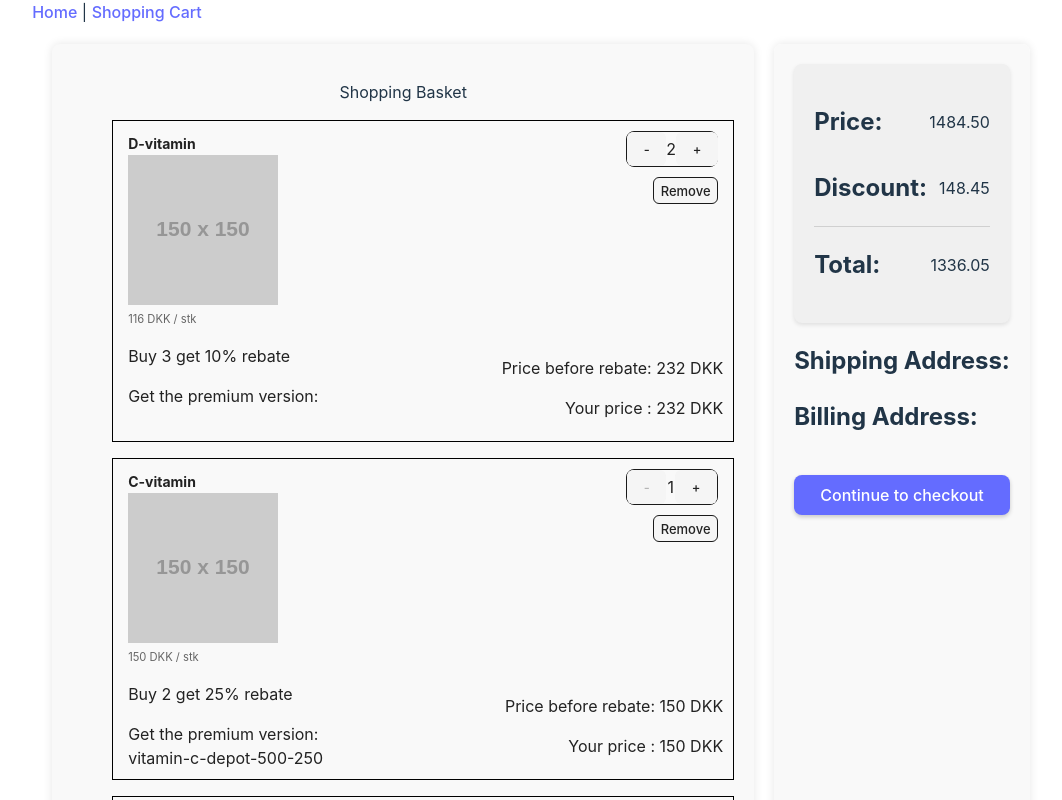
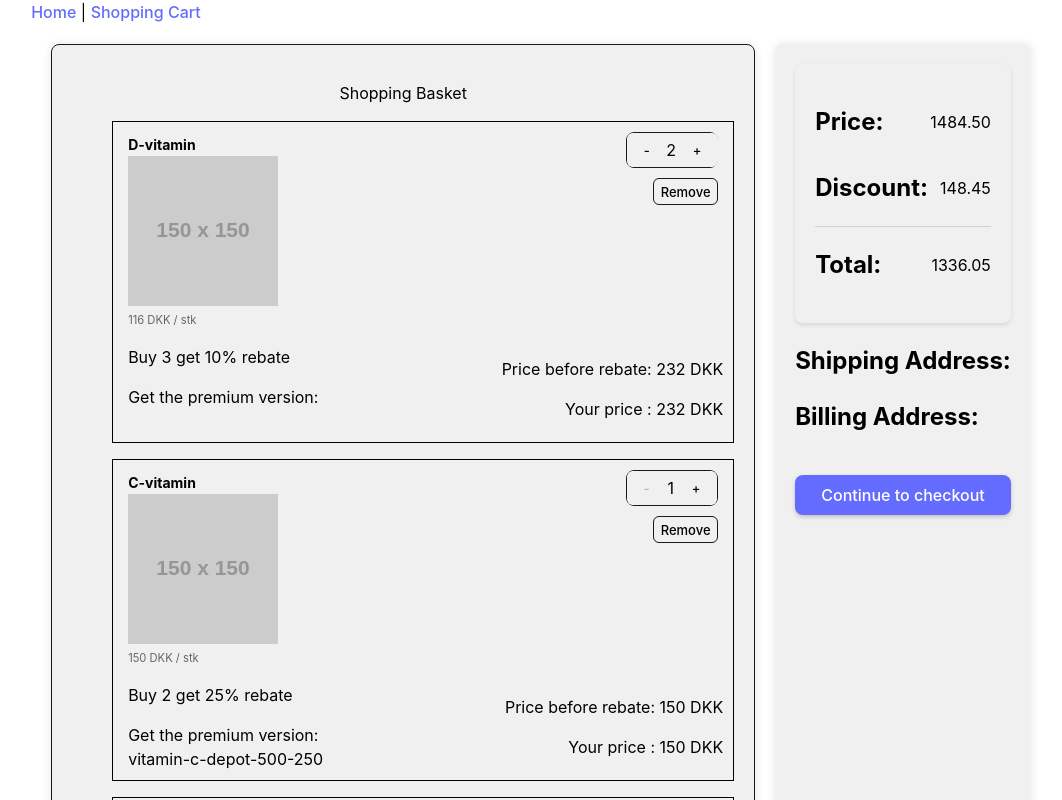
Before and after one commit to SiGoldbach/FrontendWebShop9, a React (Vite) app: page /cart in a window 1280 px wide. Shown: the top 800 px of the page, without its empty margins (99-1161 px from the left). Built offline with nearby package versions, Linux system fonts and the light colour scheme.

Commit message:
Updated index.css to be dark-mode friendly

```diff
--- a/src/Pages/index.css
+++ b/src/Pages/index.css
@@ -3,14 +3,44 @@
   line-height: 1.5;
   font-weight: 400;
 
+  /* Base color definitions */
+  --text-color: #000; /* Black text color for light mode */
+  --background-color: #fff; /* White background for light mode */
+  --box-background-color: #f0f0f0; /* Light grey for boxes in light mode */
+  --line-color: #d0d0d0; /* Line color for light mode */
+  --button-background-color: #646cff; /* Button background for light mode */
+  --button-text-color: #fff; /* Button text color for light mode */
+  --border-color: #1a1a1a; /* Border color for light mode */
+  --shadow-color: rgba(0, 0, 0, 0.1); /* Shadow color for light mode */
+  --inactive-color: #666; /* Inactive text/icon color */
+
   color-scheme: light dark;
-  color: rgb(255, 255, 255);
-  background-color: #242424;
+  color: var(--text-color);
+  background-color: var(--background-color);
+}
 
-  font-synthesis: none;
-  text-rendering: optimizeLegibility;
-  -webkit-font-smoothing: antialiased;
-  -moz-osx-font-smoothing: grayscale;
+@media (prefers-color-scheme: dark) {
+  :root {
+    --text-color: #fff; /* White text color for dark mode */
+    --background-color: #242424; /* Dark grey background for dark mode */
+    --box-background-color: #333; /* Darker grey for boxes in dark mode */
+    --line-color: #555; /* Line color for dark mode */
+    --button-background-color: #535bf2; /* Button background for dark mode */
+    --button-text-color: #fff; /* Button text color for dark mode */
+    --border-color: #444; /* Border color for dark mode */
+    --shadow-color: rgba(255, 255, 255, 0.1); /* Shadow color for dark mode */
+    --inactive-color: #888; /* Inactive text/icon color for dark mode */
+  }
+}
+
+body {
+  display: flex;
+  justify-content: center;
+  align-items: center;
+  min-height: 100vh;
+  margin: 0;
+  color: var(--text-color);
+  background-color: var(--background-color);
 }
 
 a {
@@ -46,9 +76,11 @@ button {
   cursor: pointer;
   transition: border-color 0.25s;
 }
+
 button:hover {
   border-color: #646cff;
 }
+
 button:focus,
 button:focus-visible {
   outline: 4px auto -webkit-focus-ring-color;
@@ -70,13 +102,13 @@ button:focus-visible {
 .cartItemsContainer {
   max-width: 1280px;
   margin: auto;
-  background: #f9f9f9;
-  border: #1a1a1a;
+  background: var(--box-background-color);
+  border: 1px solid var(--border-color);
   padding: 20px;
   border-radius: 8px;
   text-align: center;
   align-items: center;
-  box-shadow: 0 0 10px rgba(0, 0, 0, 0.1);
+  box-shadow: 0 0 10px var(--shadow-color);
 }
 
 .image-text {
@@ -99,7 +131,7 @@ button:focus-visible {
   width: 600px;
   height: 300px;
   padding: 10px;
-  color:#222222;
+  color: var(--text-color);
 }
 
 .leftColumn {
@@ -150,8 +182,8 @@ button:focus-visible {
 
 
 .quantityButton {
-  background-color: #f5f5f5;
-  color: #222222;
+  background-color: var(--box-background-color);
+  color: var(--text-color);
   text-align: center;
   font-size: 13px;
   border-radius: 6px;
@@ -161,8 +193,8 @@ button:focus-visible {
   margin-top: 10px;
   width: 65px;
   height: 27px;
-  background-color: #f5f5f5;
-  color: #222222;
+  background-color: var(--box-background-color);
+  color: var(--text-color);
   padding: 0;
   text-align: center;
   font-size: 13px;
@@ -198,7 +230,7 @@ button:focus-visible {
 
 .displaySingleItemPrice {
   font-size: 0.7em;
-  color: #666;
+  color: var(--inactive-color);
 }
 
 
@@ -210,10 +242,10 @@ Styles for checkout column. AI generated
 .checkoutContainer {
   max-width: 400px;
   margin-left: 20px;
-  background: #f9f9f9f9;
+  background: var(--box-background-color);
   border-radius: 8px;
   padding: 20px;
-  box-shadow: 0 0 10px rgba(0, 0, 0, 0.1);
+  box-shadow: 0 0 10px var(--shadow-color);
 }
 
 .summaryRow {
@@ -234,10 +266,10 @@ Styles for checkout column. AI generated
 }
 
 .summaryBox {
-  background: #f0f0f0;
+  background: var(--box-background-color);
   border-radius: 8px;
   padding: 20px;
-  box-shadow: 0 2px 4px rgba(0, 0, 0, 0.1);
+  box-shadow: 0 2px 4px var(--shadow-color);
 }
 
 .summaryBox h2 {
@@ -251,13 +283,13 @@ Styles for checkout column. AI generated
 }
 
 .line {
-  border-bottom: 1px solid #d0d0d0;
+  border-bottom: 1px solid var(--line-color);
   margin: 10px 0;
 }
 
 .checkoutButton {
-  background-color: #646cff;
-  color: white;
+  background-color: var(--button-background-color);
+  color: var(--button-text-color);
   padding: 10px 20px;
   border: none;
   border-radius: 8px;
```
